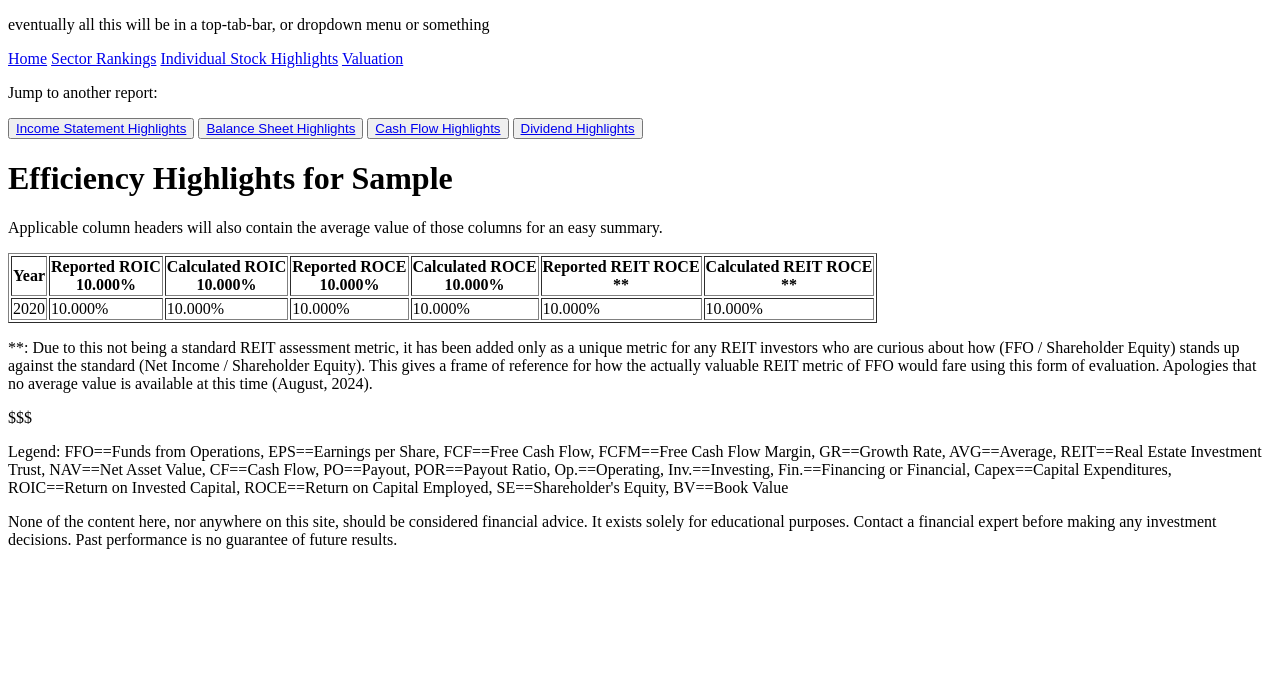
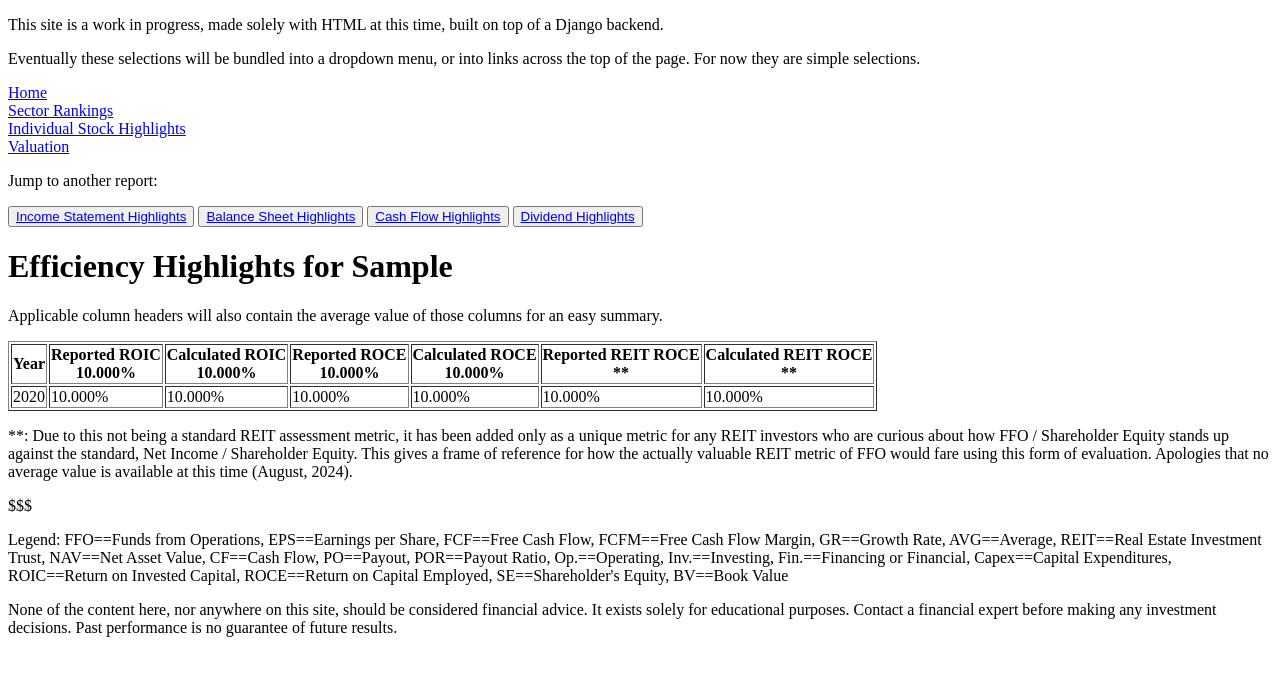
Before and after one commit to campbelllu/MainFrame, a Django app: template mainframe/investor_center/templates/investor_center/effDetails.html in a window 1280 px wide. Shown: the top 676 px of the page. Run offline with Django 3.2, Linux system fonts and the light colour scheme; the template is opened without the code that fills it: most values are stand-ins (such as "Sample title", 1, 10 or a date in 2020).

Commit message:
finalizing layout. final tweaks. architecture next before css. maybe valuation first.

```diff
--- a/mainframe/investor_center/templates/investor_center/base.html
+++ b/mainframe/investor_center/templates/investor_center/base.html
@@ -4,15 +4,22 @@
         <title>
             Investor Center
         </title>
+        <meta http-equiv="content-type" content="text/html; charset=UTF-8">
+        <!-- <link rel="canonical" href="https://lukehasideas.com/"></link> -->
+		<meta name=”viewport” content=”width=device-width, initial-scale=1.0”>
+        <!-- <link rel="stylesheet" type="text/css" href="styles.css"></link> -->
     </head>
 
     <body>
-        <p>eventually all this will be in a top-tab-bar, or dropdown menu or something</p>
+        <header>
+            <p>This site is a work in progress, made solely with HTML at this time, built on top of a Django backend. </p>
+            <p>Eventually these selections will be bundled into a dropdown menu, or into links across the top of the page. For now
+                they are simple selections.
+            </p>
             <p>
-            <a href="{% url 'index' %}">Home</a>
-            <a href="{% url 'sr' %}">Sector Rankings</a>
-            <a href="{% url 'highlights' %}">Individual Stock Highlights</a>
-
+                <a href="{% url 'index' %}">Home</a> </br>
+                <a href="{% url 'sr' %}">Sector Rankings</a> </br>
+                <a href="{% url 'highlights' %}">Individual Stock Highlights</a> </br>
                 <a href="{% url 'val' %}">Valuation</a>
                 <!--
                 work on valuation.
@@ -21,6 +28,8 @@
                 flesh out the homepage.
                 clean every html file -->
             </p>
+        </header>
+
         {% block content %}
         {% endblock %}
         <p>$$$</p>
@@ -30,9 +39,11 @@
             BV==Book Value
         </p>
         {% block footer %}
+        <footer>
             <p>None of the content here, nor anywhere on this site, should be considered financial advice.
                 It exists solely for educational purposes. Contact a financial expert before making any investment decisions.
                 Past performance is no guarantee of future results.</p>
+        </footer>
         {% endblock %}
     </body>
 </html>
--- a/mainframe/investor_center/templates/investor_center/effDetails.html
+++ b/mainframe/investor_center/templates/investor_center/effDetails.html
@@ -47,7 +47,7 @@
     </table>
 </form>
 <p>**: Due to this not being a standard REIT assessment metric, it has been added only as a unique metric for any REIT investors who are curious about how
-    (FFO / Shareholder Equity) stands up against the standard (Net Income / Shareholder Equity).
+    FFO / Shareholder Equity stands up against the standard, Net Income / Shareholder Equity.
     This gives a frame of reference for how the actually valuable REIT metric of FFO would fare using this form of evaluation.
     Apologies that no average value is available at this time (August, 2024).
 </p>
```
Also changed, not shown: mainframe/investor_center/templates/investor_center/sectorRankings.html (+12 -3 lines), mainframe/investor_center/views.py (+6 -3 lines). Lines whose indentation alone changed are shown as unchanged.
